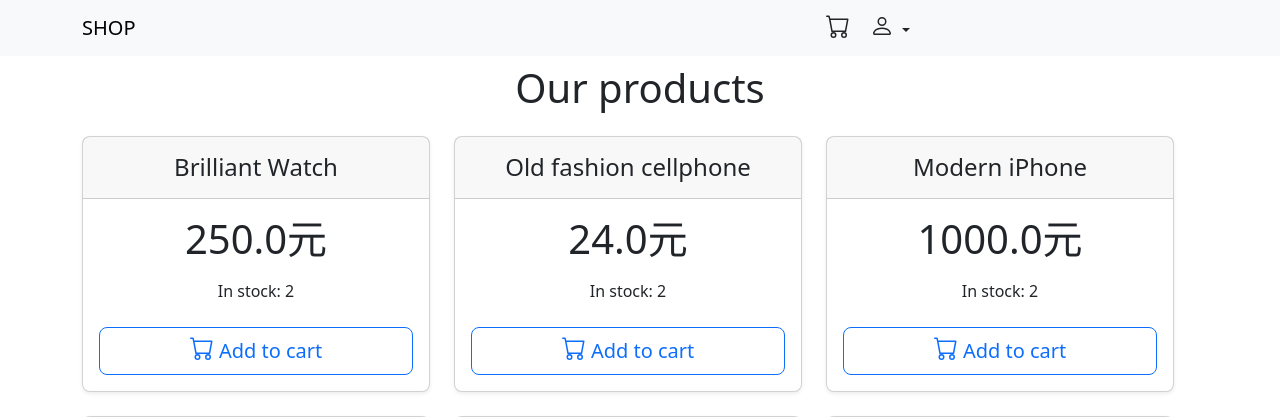
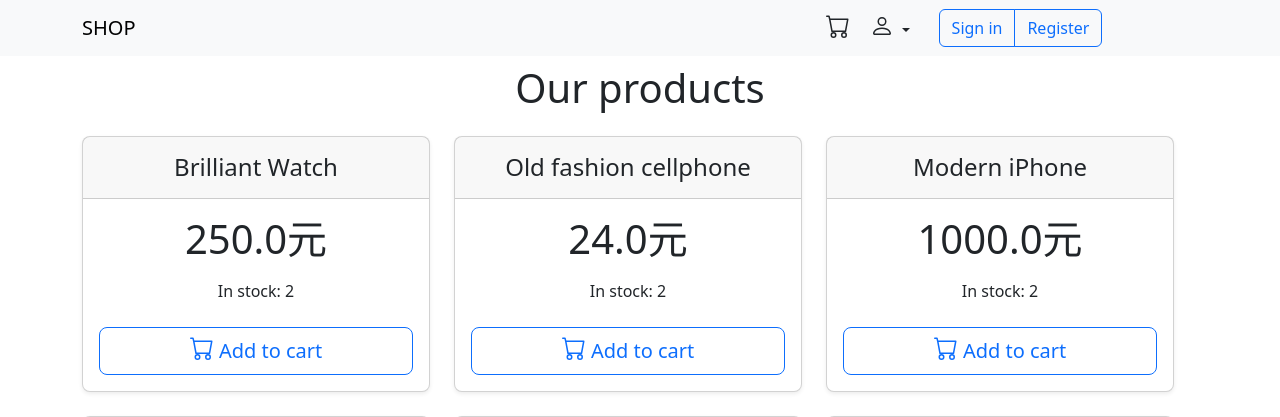
Before and after one commit to gulden-tv/shoppingcart, a Django app: page / in a window 1280 px wide. Shown: the top 417 px of the page. Run offline with Django 4.2, Linux system fonts and the light colour scheme; some libraries are stand-ins or nearby versions.

Commit message:
Add sign in/register buttons

```diff
--- a/templates/main.html
+++ b/templates/main.html
@@ -36,7 +36,7 @@
             </div>
 
             {% block user %}
-            <div class="btn-group">
+            <div class="btn-group  me-4">
                 <a class="nav-link dropdown-toggle" href="#" data-bs-toggle="dropdown" aria-expanded="true">
                     <svg xmlns="http://www.w3.org/2000/svg" width="24" height="24" fill="currentColor"
                          class="bi bi-person" viewBox="0 0 16 16">
@@ -107,6 +107,12 @@
                 </ul>
             </div>
             {% endblock user %}
+            {% if user_id == 0 %}
+            <div class="btn-group">
+                <button class="btn btn-outline-primary" type="submit" onclick="location.href='/login/'">Sign in</button>
+                <button class="btn btn-outline-primary" type="submit" onclick="location.href='/login/'">Register</button>
+            </div>
+            {% endif %}
         </div>
         {% endblock menu %}
         </div>
```
